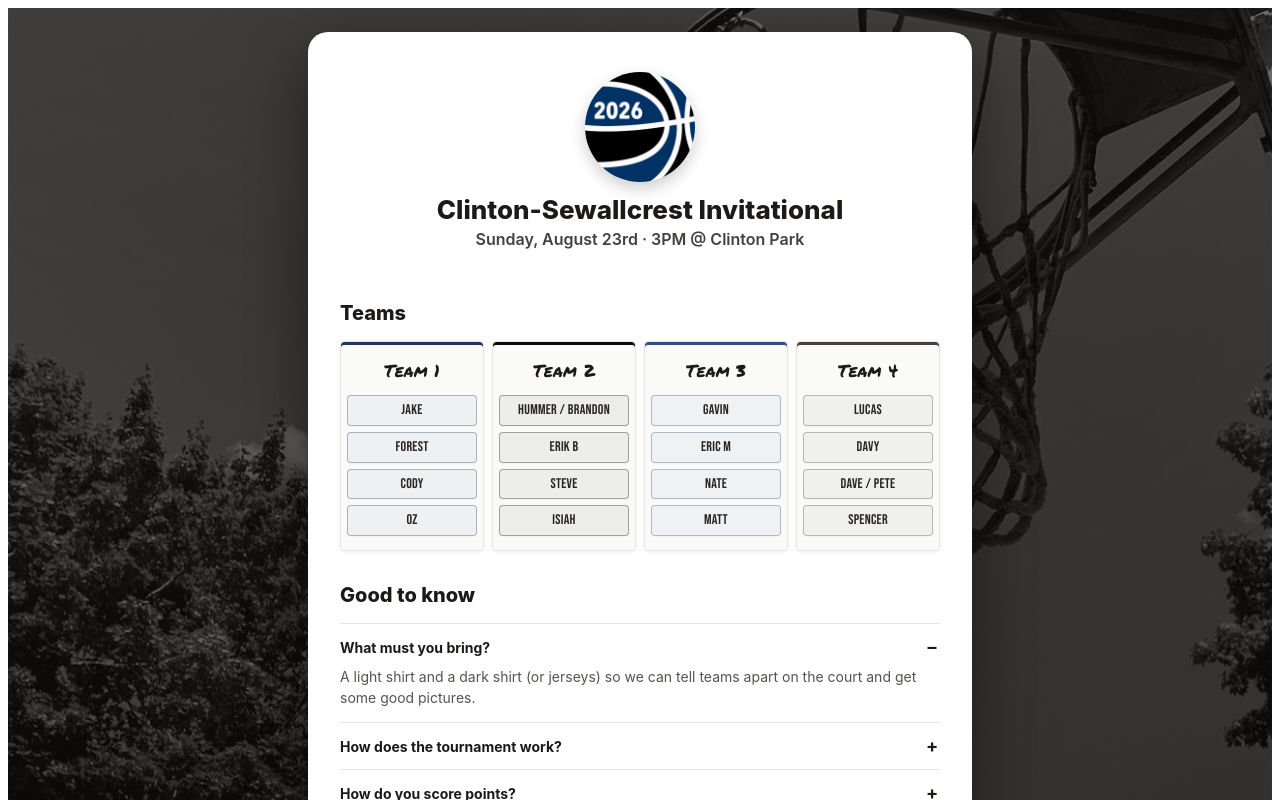
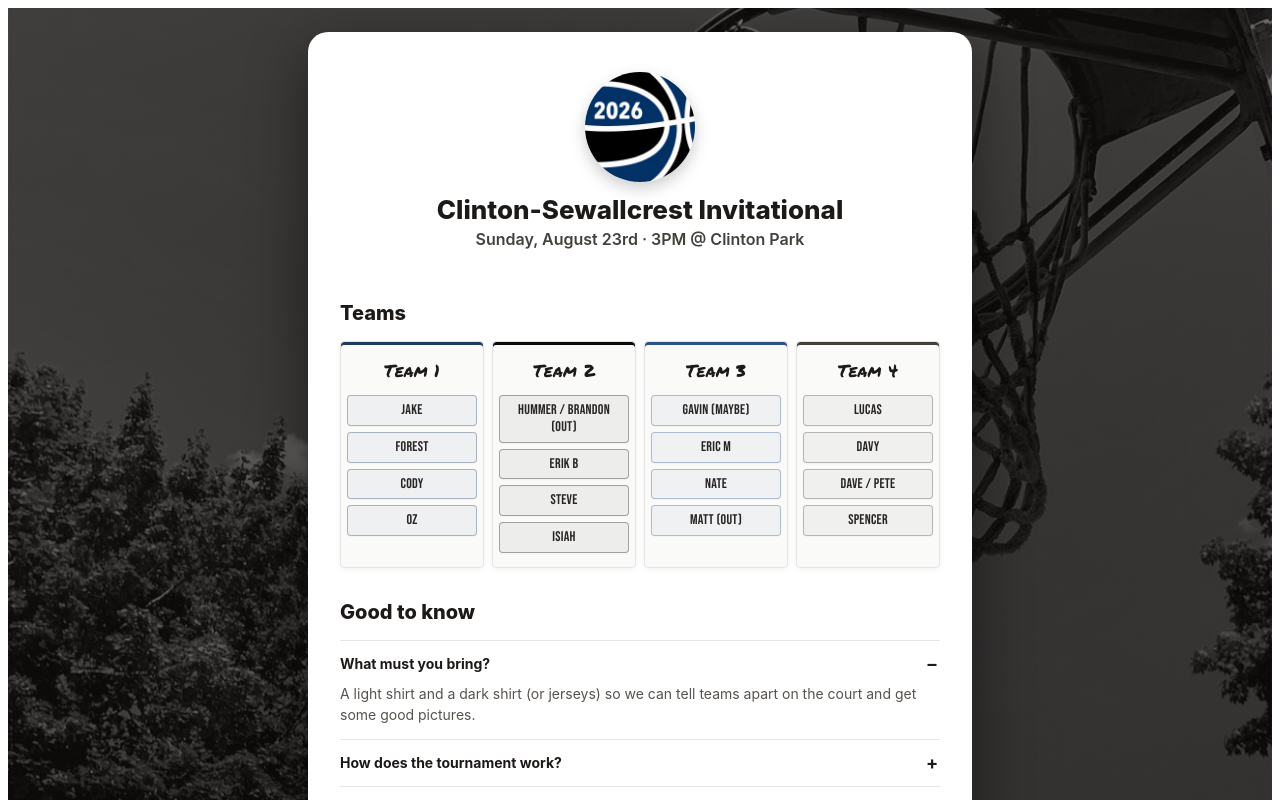
Before and after one commit to lvondd-sys/basketball-invite, a React (Vite) app: page / in a window 1280 px wide. Shown: the top 800 px of the page. Built offline with nearby package versions, Linux system fonts and the light colour scheme.

Commit message:
Update App.jsx

```diff
--- a/src/App.jsx
+++ b/src/App.jsx
@@ -13,13 +13,13 @@
   },
   {
     name: "Team 2",
-    players: ["Hummer / Brandon", "Erik B", "Steve", "Isiah"],
+    players: ["Hummer / Brandon (out)", "Erik B", "Steve", "Isiah"],
     color: "#0c0a09",
     bg: "#f5f5f4",
   },
   {
     name: "Team 3",
-    players: ["Gavin", "Eric M", "Nate", "Matt"],
+    players: ["Gavin (maybe)", "Eric M", "Nate", "Matt (out)"],
     color: "#2c5282",
     bg: "#eff6ff",
   },
```
